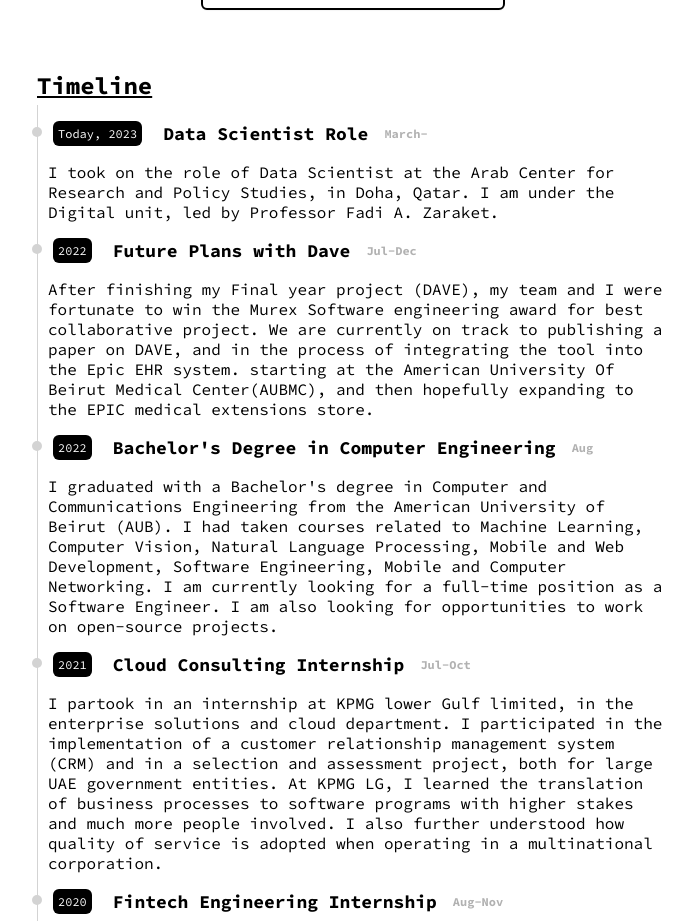
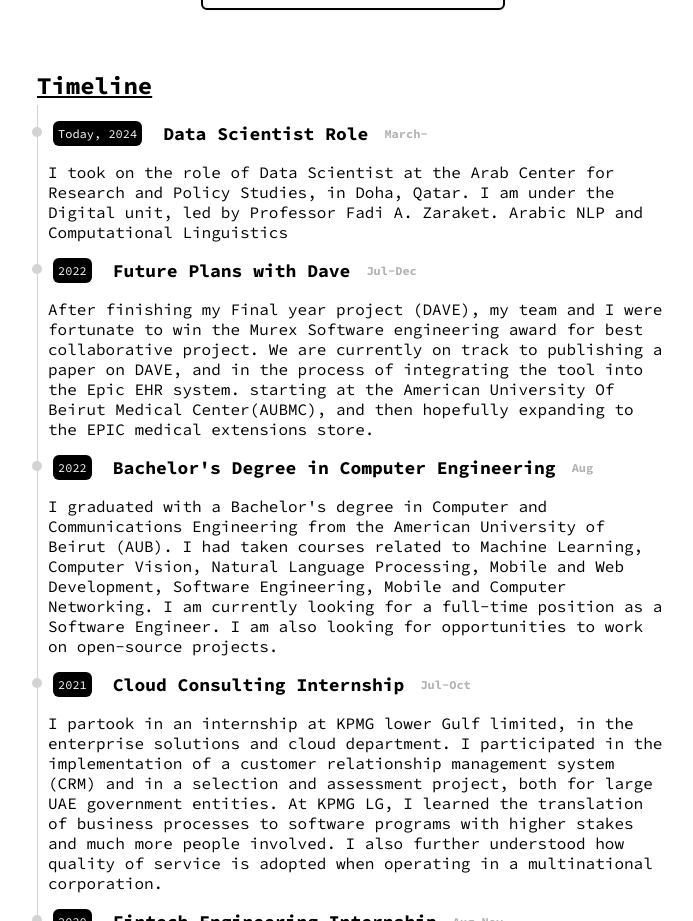
Before and after one commit to hadikhamoud/Portfolio, a React (Vite) app: page / in a window 1280 px wide. Shown: the part 1020-1941 px from the top of the page, without its empty margins (287-980 px from the left). Built offline with nearby package versions, Linux system fonts and the light colour scheme; no server answers.

Commit message:
Update data.js

```diff
--- a/src/data/data.js
+++ b/src/data/data.js
@@ -6,10 +6,10 @@
 export const ListedEvents = [
   {
     title: "Data Scientist Role",
-    year: "Today, 2023",
+    year: "Today, 2024",
     month: "March-",
     description:
-      "I took on the role of Data Scientist at the Arab Center for Research and Policy Studies, in Doha, Qatar. I am under the Digital unit, led by Professor Fadi A. Zaraket.",
+      "I took on the role of Data Scientist at the Arab Center for Research and Policy Studies, in Doha, Qatar. I am under the Digital unit, led by Professor Fadi A. Zaraket. Arabic NLP and Computational Linguistics",
   },
   {
     title: "Future Plans with Dave",
```
